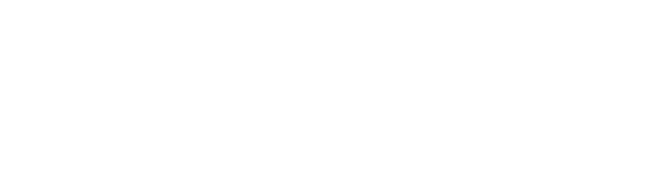
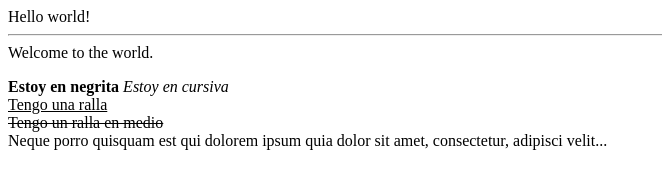
Before and after one commit to Nylrems/Curso_HTML_CSS, a plain HTML site: page index.html in a window 1280 px wide. Shown: the whole page, without its empty margins (0-662 px from the left). Drawn offline with Linux system fonts and the light colour scheme.

Commit message:
PrimerCommit

```diff
--- a/index.html
+++ b/index.html
@@ -7,6 +7,19 @@
     <title>Document</title>
 </head>
 <body>
-
+    Hello world!
+    <hr>
+    Welcome to the world.
+    <p>
+        <b>Estoy en negrita</b>
+        <i>Estoy en cursiva</i>
+        <br>
+        <u>Tengo una ralla</u>
+        <br>
+        <s>Tengo un ralla en medio</s>
+        <br>
+        Neque porro quisquam est qui dolorem ipsum quia
+        dolor sit amet, consectetur, adipisci velit...
+    </p>
 </body>
 </html>
```
